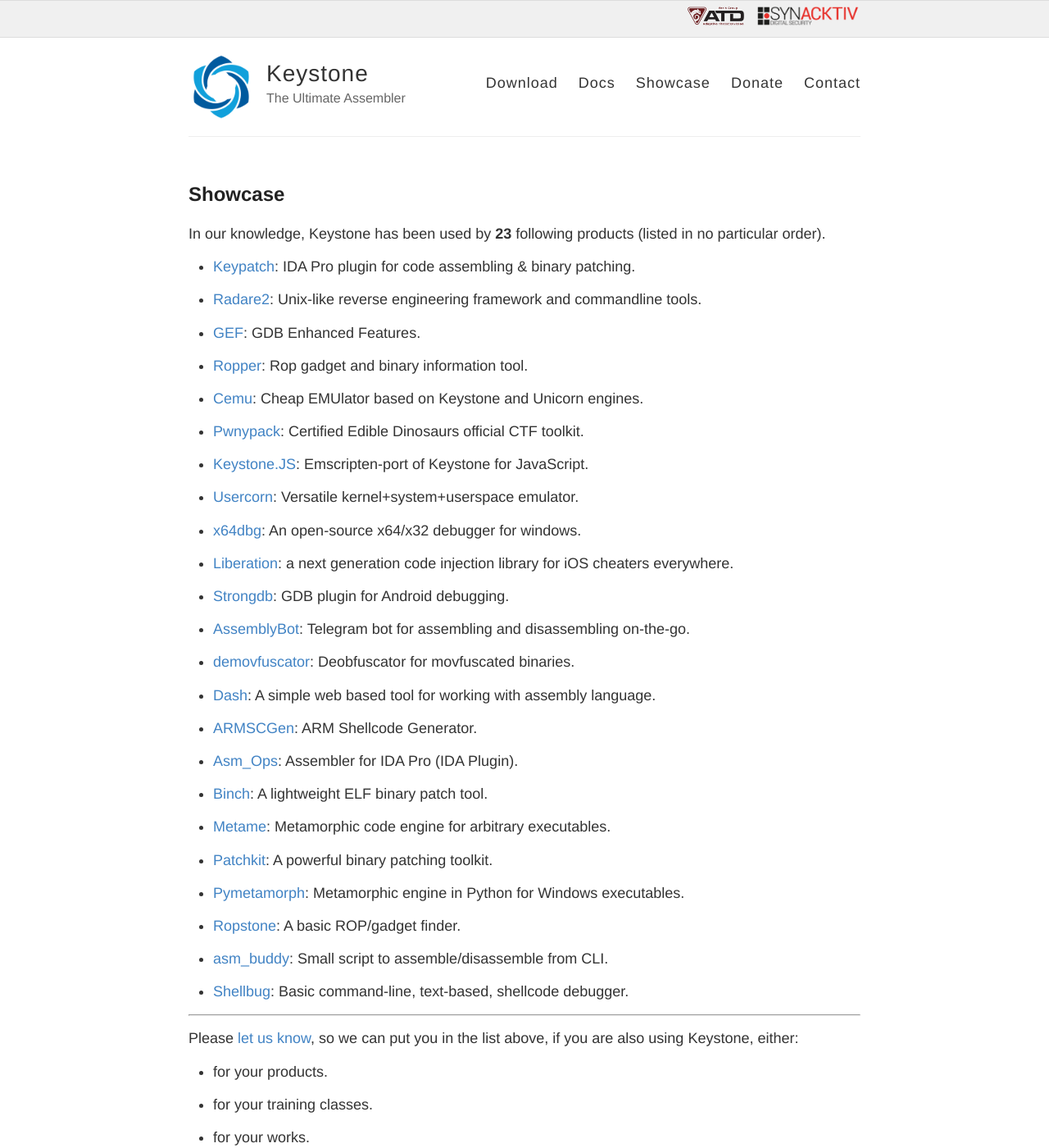
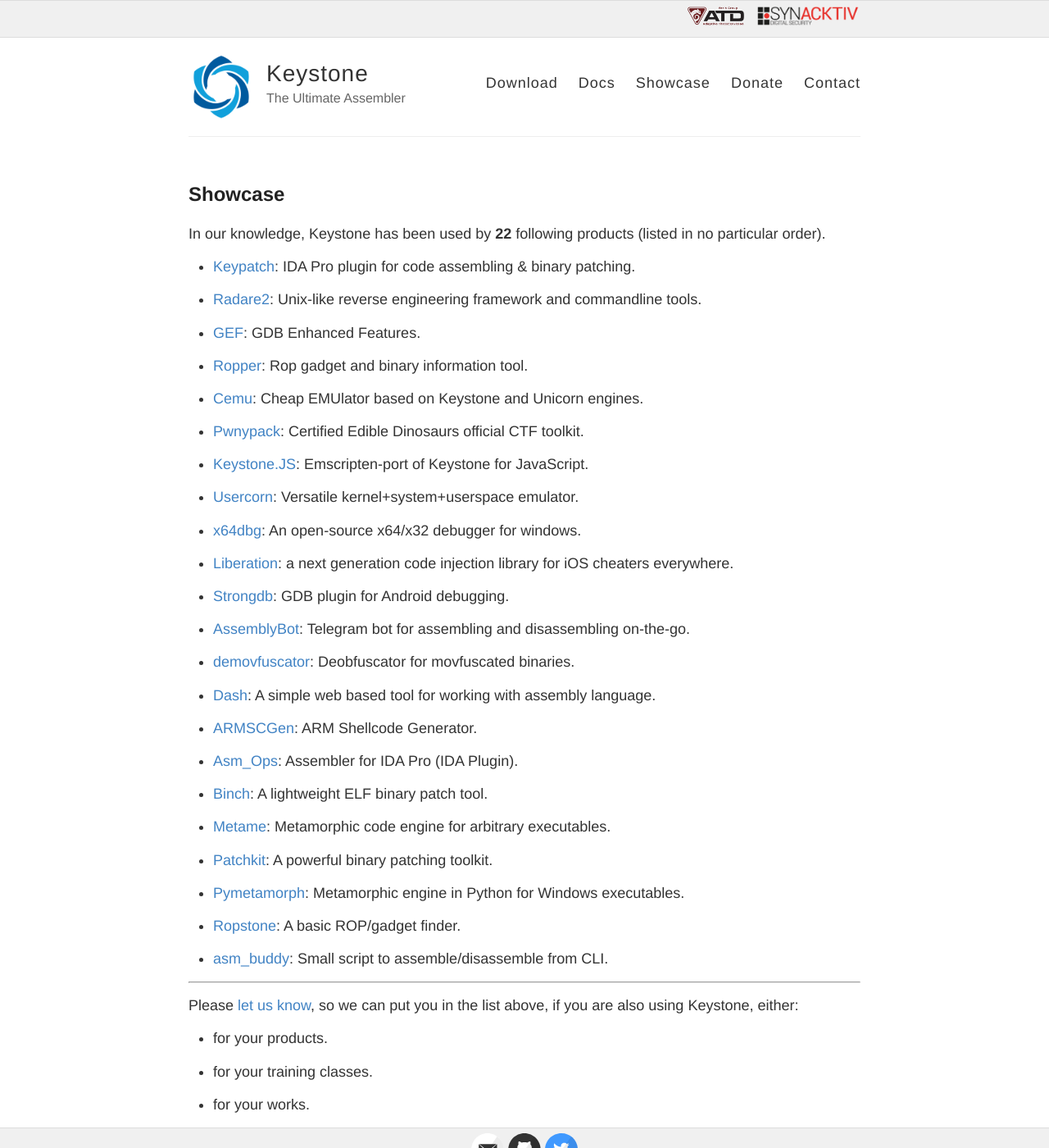
Before and after one commit to keystone-engine/keystone-engine.github.io, a Jekyll site: the page built from showcase.md, in a window 1280 px wide and 1400 px high. Shown: the whole window at 82% size. Built offline with Jekyll 4.4.1, drawn with Linux system fonts in a browser that asks for light colours.

Commit message:
Revert "showcase"
This reverts commit 0e462fb031828a0bc0c698c4bc6cfe2b8c0542ab.

```diff
--- a/showcase.md
+++ b/showcase.md
@@ -6,7 +6,7 @@
 
 ## Showcase
 
-In our knowledge, Keystone has been used by **23** following products (listed in no particular order).
+In our knowledge, Keystone has been used by **22** following products (listed in no particular order).
 
 - [Keypatch](http://keystone-engine.org/keypatch): IDA Pro plugin for code assembling & binary patching.
 
@@ -52,8 +52,6 @@
 
 - [asm_buddy](https://github.com/karttoon/asm_buddy): Small script to assemble/disassemble from CLI.
 
-- [Shellbug](https://github.com/karttoon/shellbug): Basic command-line, text-based, shellcode debugger.
-
 ---
 
 Please [let us know](/contact/), so we can put you in the list above, if you are also using Keystone, either:
```
